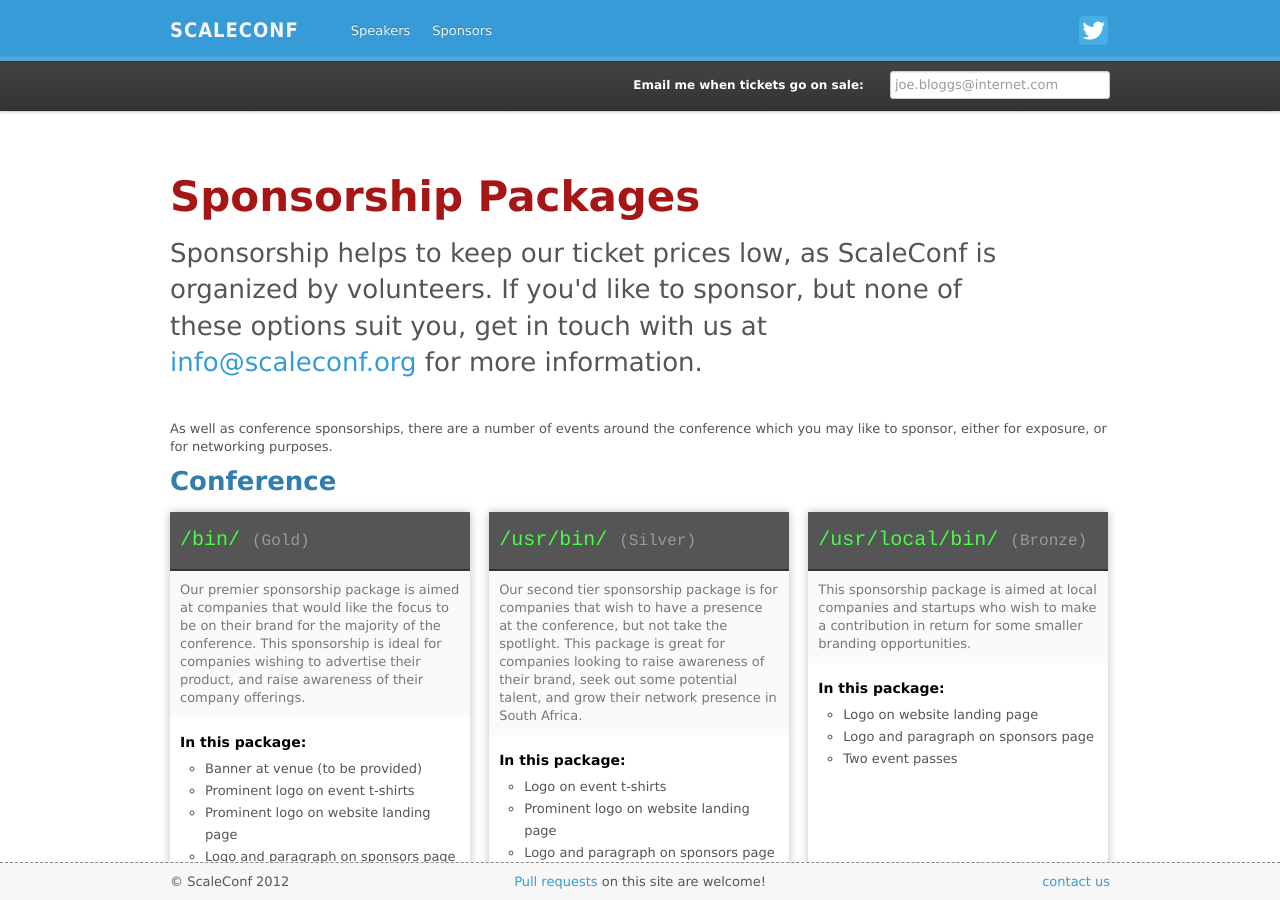
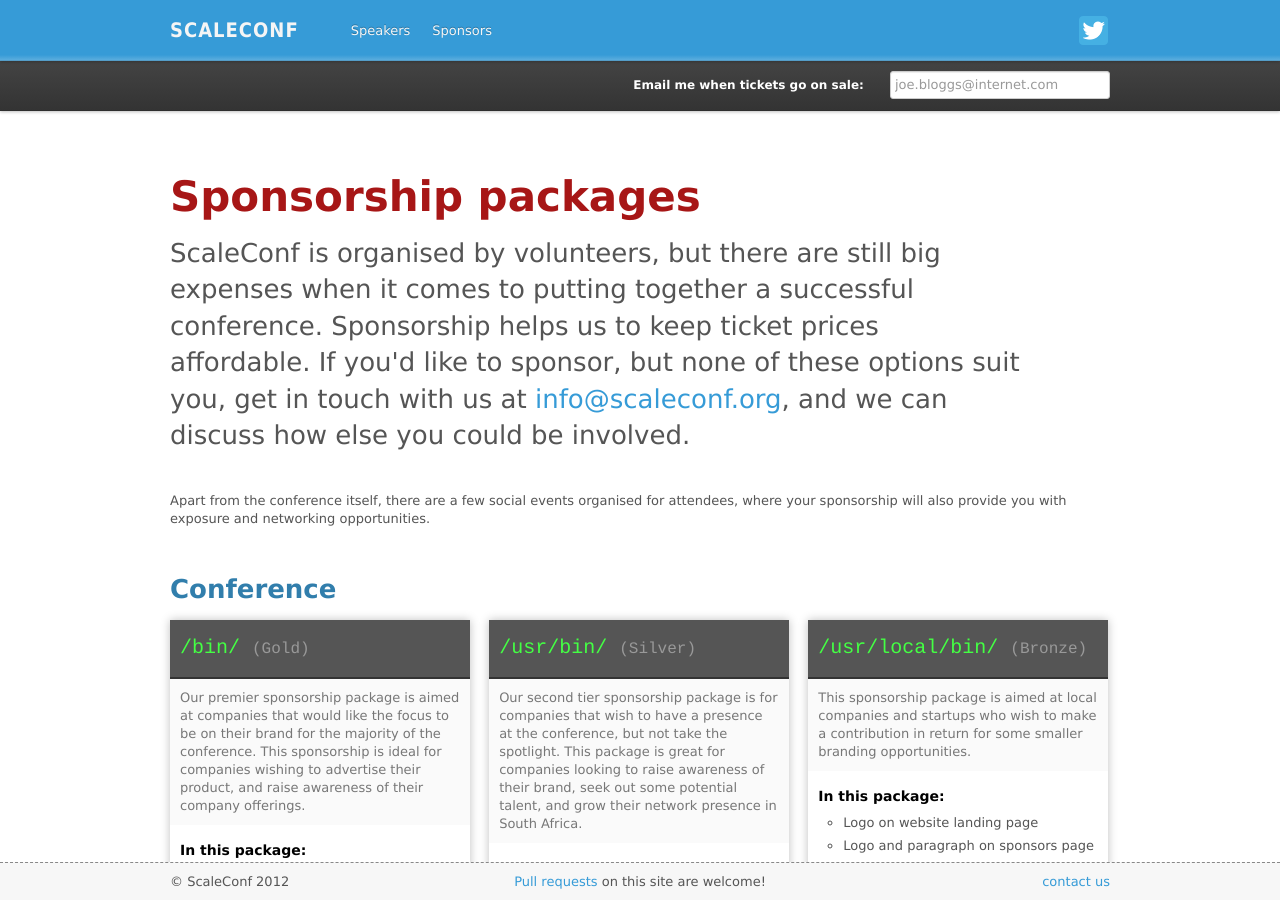
Before and after one commit to scaleconf/scaleconf.github.com, a Jekyll site: the page built from sponsor-packages.html, in a window 1280 px wide and 900 px high. Built offline with Jekyll 4.4.1, drawn with Linux system fonts in a browser that asks for light colours; Markdown is read by kramdown in place of the engine named in the settings.

Commit message:
Copy tweaks

```diff
--- a/sponsor-packages.html
+++ b/sponsor-packages.html
@@ -5,16 +5,22 @@
 ---
 <div class='container' style='padding-top:50px;'>
 
-    <h1>Sponsorship Packages</h1>
+    <h1>Sponsorship packages</h1>
     <p class='herotext' style="padding:20px 0 30px 0; width:850px;">
-    Sponsorship helps to keep our ticket prices low, as ScaleConf is organized by volunteers.
-    If you'd like to sponsor, but none of these options suit you, get in touch with us at
-    <a href="mailto:info@scaleconf.org">info@scaleconf.org</a> for more information.
+    ScaleConf is organised by volunteers, but there are still big expenses when
+    it comes to putting together a successful conference. Sponsorship helps us
+    to keep ticket prices affordable. If you'd like to sponsor, but none of
+    these options suit you, get in touch with us at
+    <a href="mailto:info@scaleconf.org">info@scaleconf.org</a>, and we can
+    discuss how else you could be involved.
     </p>
     <p>
-    As well as conference sponsorships, there are a number of events around the conference
-    which you may like to sponsor, either for exposure, or for networking purposes.
+    Apart from the conference itself, there are a few social events organised
+    for attendees, where your sponsorship will also provide you with exposure
+    and networking opportunities.
     </p>
+
+    <br /><br />
 
     <h2>Conference</h2>
 
```
